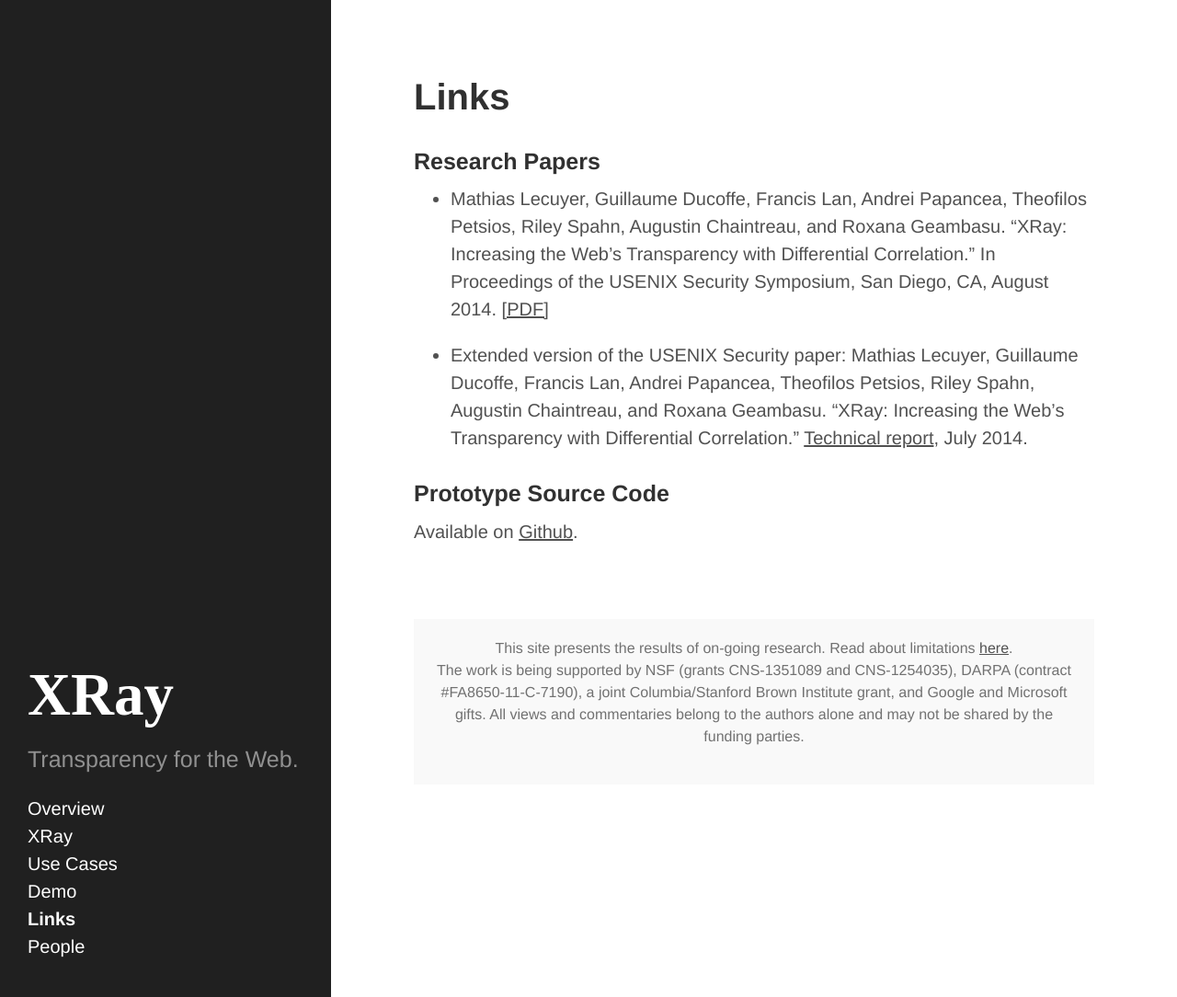
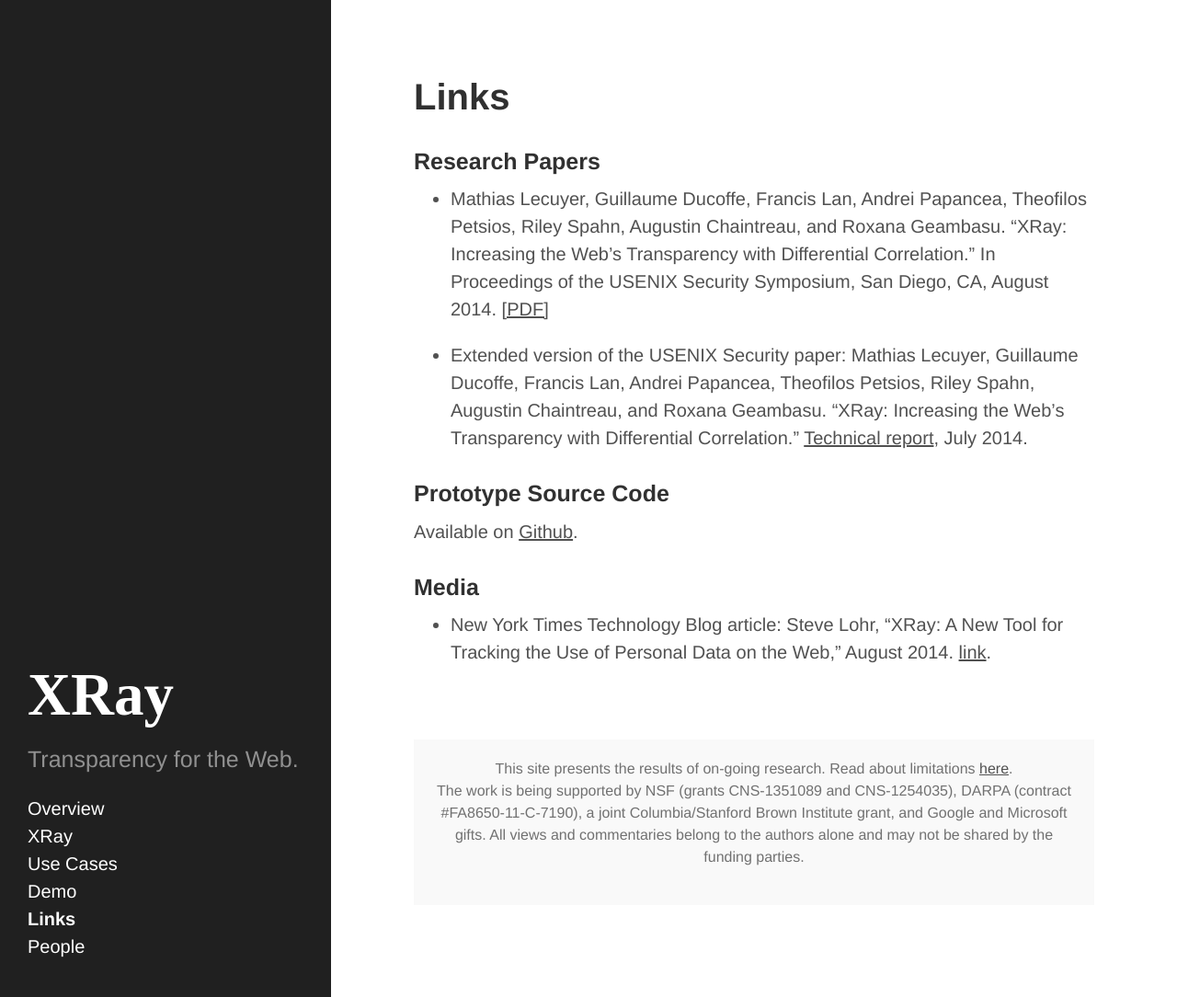
Before and after one commit to columbia/xray, a Jekyll site: the page built from 5-resources.md, in a window 1280 px wide and 1084 px high. Shown: the whole window at 92% size. Built offline with Jekyll 4.4.1, drawn with Linux system fonts in a browser that asks for light colours; Markdown is read by kramdown in place of the engine named in the settings.

Commit message:
nyt blog article

```diff
--- a/5-resources.md
+++ b/5-resources.md
@@ -21,3 +21,7 @@ Theofilos Petsios, Riley Spahn, Augustin Chaintreau, and Roxana Geambasu.
 ### Prototype Source Code
 
 Available on <a href="https://github.com/matlecu/xray" target="_top">Github</a>.
+
+### Media
+
+* New York Times Technology Blog article: Steve Lohr, "XRay: A New Tool for Tracking the Use of Personal Data on the Web," August 2014. <a href="http://bits.blogs.nytimes.com/2014/08/18/xray-a-new-tool-for-tracking-the-use-of-personal-data-on-the-web/" target="_top">link</a>.
```
